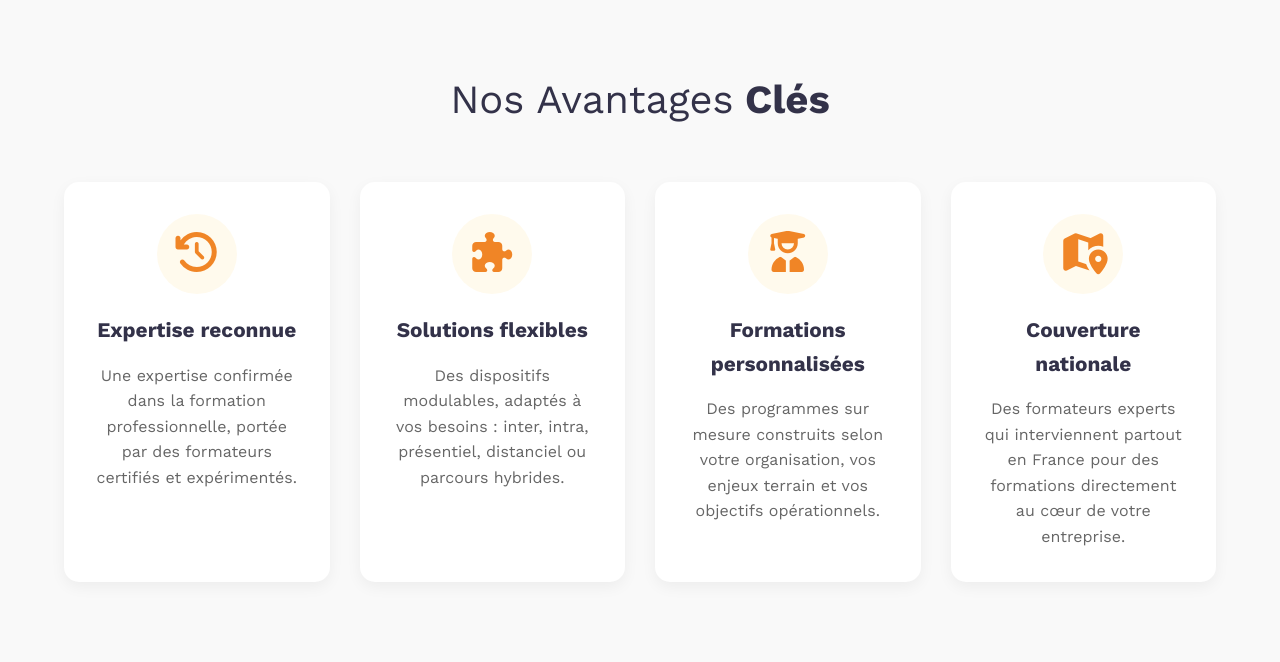
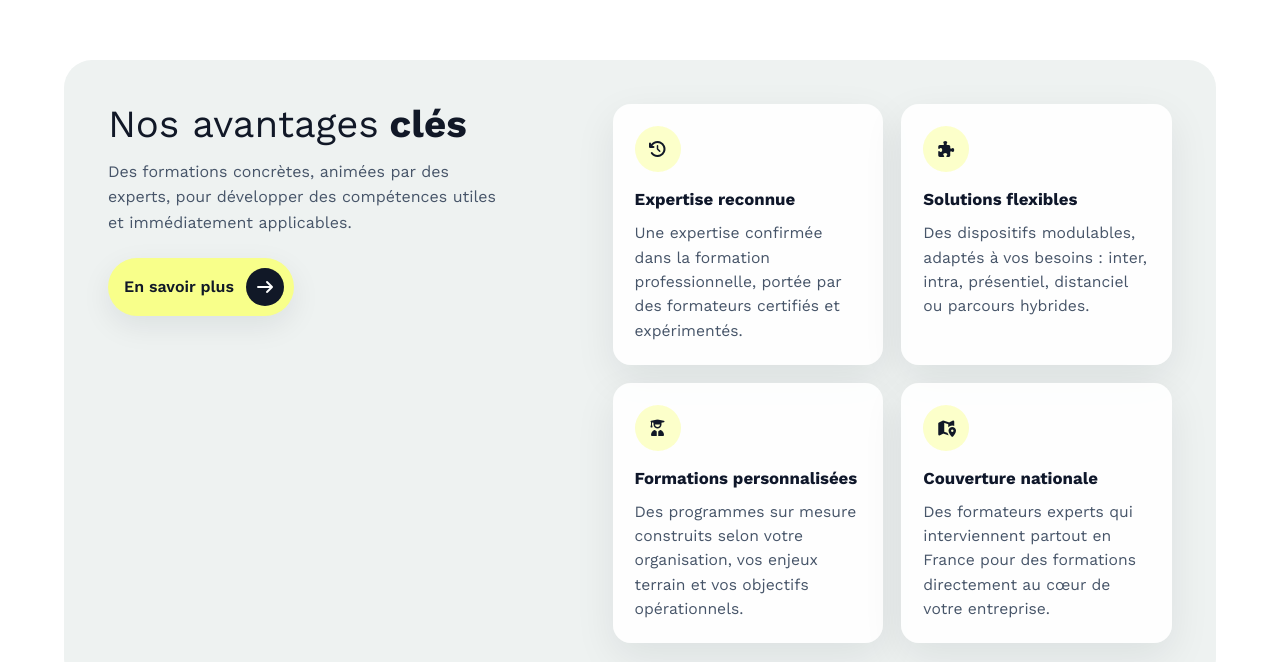
Before and after one commit to mohamed-elbermil/format-secret, a React (Vite) app in the folder react-app/: page / in a window 1280 px wide. Shown: the part 3138-3800 px from the top of the page. Built offline with nearby package versions, Linux system fonts and the light colour scheme.

Commit message:
update key-advantages design

```diff
--- a/react-app/src/assets/styles.css
+++ b/react-app/src/assets/styles.css
@@ -600,66 +600,110 @@ background-color: #ffffff;
 /* Avantages */
 
 .key-advantages {
-    padding: 80px 0;
-    background-color: #f9f9f9;
-}
-
-.key-advantages h2 {
-    text-align: center;
-    font-size: 2.5rem;
-    color: #333249;
-    margin-bottom: 50px;
-}
-
-.advantages-grid {
+    padding: 72px 0;
+}
+
+.key-advantages__wrap {
+    background: #eef2f1;
+    border-radius: 28px;
+    padding: clamp(22px, 4vw, 44px);
     display: grid;
-    grid-template-columns: repeat(auto-fit, minmax(250px, 1fr));
-    gap: 30px;
+    grid-template-columns: minmax(240px, 1fr) minmax(280px, 1.2fr);
+    gap: clamp(18px, 3vw, 42px);
+    align-items: start;
+    overflow: hidden;
+}
+
+.key-advantages__content h2 {
+    text-align: left;
+    font-size: clamp(26px, 3vw, 44px);
+    line-height: 1.05;
+    color: #111827;
+    margin: 0 0 14px;
+}
+
+.key-advantages__content p {
+    margin: 0 0 22px;
+    color: #475569;
+    line-height: 1.6;
+    max-width: 40ch;
+}
+
+.key-advantages__cta {
+    display: inline-flex;
+    align-items: center;
+    gap: 12px;
+    padding: 10px 10px 10px 16px;
+    border-radius: 999px;
+    background: #f8ff8a;
+    color: #111827;
+    text-decoration: none;
+    font-weight: 600;
+    width: fit-content;
+    box-shadow: 0 10px 30px rgba(17, 24, 39, 0.08);
+}
+
+.key-advantages__cta-icon {
+    height: 38px;
+    width: 38px;
+    border-radius: 999px;
+    display: grid;
+    place-items: center;
+    background: #111827;
+    color: #ffffff;
+}
+
+.key-advantages__cta:hover {
+    filter: brightness(0.98);
+}
+
+.key-advantages .advantages-grid {
+    display: grid;
+    grid-template-columns: repeat(2, minmax(0, 1fr));
+    gap: 18px;
 }
 
 .advantage-card {
-    background-color: #ffffff;
-    border-radius: 15px;
-    padding: 30px;
-    text-align: center;
-    transition: all 0.3s ease;
-    box-shadow: 0 5px 15px rgba(0, 0, 0, 0.05);
-    border: 2px solid transparent;
+    background: rgba(255, 255, 255, 0.92);
+    border-radius: 18px;
+    padding: 22px;
+    text-align: left;
+    transition: transform 0.2s ease, box-shadow 0.2s ease;
+    box-shadow: 0 14px 40px rgba(15, 23, 42, 0.08);
 }
 
 .advantage-card:hover {
-    border-color: #f7ab3f;
-    transform: translateY(-5px);
+    transform: translateY(-3px);
+    box-shadow: 0 18px 54px rgba(15, 23, 42, 0.12);
 }
 
 .advantage-icon {
-    font-size: 2.5rem;
-    color: #f08526;
-    margin-bottom: 20px;
-    height: 80px;
-    width: 80px;
-    line-height: 80px;
-    border-radius: 50%;
-    background-color: rgba(254, 203, 76, 0.1);
-    margin: 0 auto 20px;
+    height: 46px;
+    width: 46px;
+    border-radius: 999px;
+    display: grid;
+    place-items: center;
+    background: rgba(248, 255, 138, 0.45);
+    color: #111827;
+    margin-bottom: 14px;
 }
 
 .advantage-card h3 {
-    font-size: 1.3rem;
-    color: #333249;
-    margin-bottom: 15px;
+    font-size: 1.05rem;
+    color: #0f172a;
+    margin: 0 0 8px;
 }
 
 .advantage-card p {
-    font-size: 1rem;
-    color: #666666;
-    line-height: 1.6;
+    font-size: 0.98rem;
+    color: #475569;
+    line-height: 1.55;
+    margin: 0;
 }
 
 @media screen and (max-width: 768px) {
-    .advantages-grid {
-        grid-template-columns: 1fr;
-    }
+    .key-advantages__wrap { grid-template-columns: 1fr; }
+    .key-advantages .advantages-grid { grid-template-columns: 1fr; }
 }
 
 /* FIN Avantages */
@@ -2713,7 +2757,7 @@ section h2 {
     text-align: center;
 }
 
-.advantages-grid {
+.secretariat-advantages .advantages-grid {
     display: grid;
     grid-template-columns: repeat(auto-fit, minmax(200px, 1fr));
     gap: 30px;
--- a/react-app/src/pages/HomePage.jsx
+++ b/react-app/src/pages/HomePage.jsx
@@ -88,11 +88,20 @@ export default function HomePage() {
 
       <section className="key-advantages">
         <Container>
-          <h2><span className='title-style '>Nos Avantages</span> Clés</h2>
-          <div className="advantages-grid">
-            {advantages.map((a, i) => (
-              <AdvantageCard key={i} {...a} />
-            ))}
+          <div className="key-advantages__wrap">
+            <div className="key-advantages__content">
+              <h2><span className='title-style '>Nos avantages</span> clés</h2>
+              <p>Des formations concrètes, animées par des experts, pour développer des compétences utiles et immédiatement applicables.</p>
+              <Link to="/#contact" className="key-advantages__cta">
+                <span>En savoir plus</span>
+                <span className="key-advantages__cta-icon"><i className="fa-solid fa-arrow-right"></i></span>
+              </Link>
+            </div>
+            <div className="advantages-grid">
+              {advantages.map((a, i) => (
+                <AdvantageCard key={i} {...a} />
+              ))}
+            </div>
           </div>
         </Container>
       </section>
```
